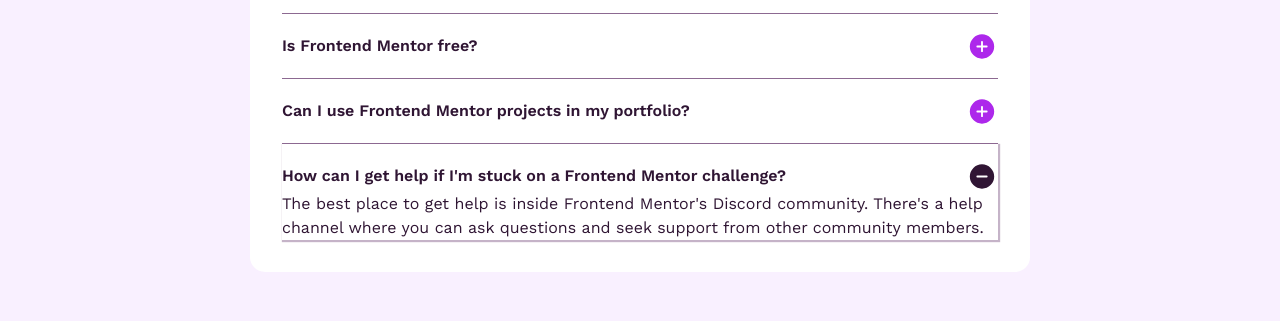
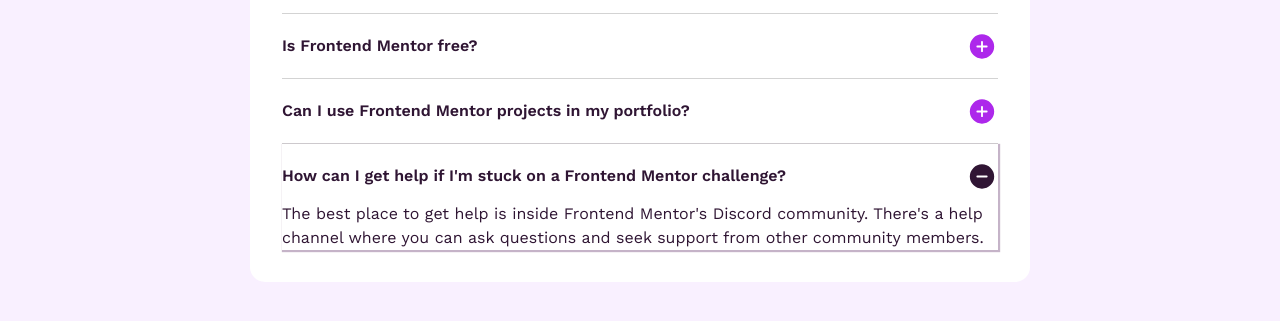
Before and after one commit to Jan-Dev0/10-FAQ-accordion, a plain HTML site: page index.html in a window 1280 px wide. Both pictures are taken after a click on the element 639 px from the left and 505 px from the top of the page. Shown: the part 313-634 px from the top of the page. Drawn offline with nearby package versions, Linux system fonts and the light colour scheme.

Commit message:
finalize css styles

```diff
--- a/styles.css
+++ b/styles.css
@@ -93,7 +93,7 @@ body {
 }
 
 .accordion__item {
-  border-bottom: 1px solid var(--grayish-purple);
+  border-bottom: 1px solid lightgray;
   padding: 1.6rem 0;
 }
  .accordion__item:last-of-type {
@@ -123,6 +123,7 @@ body {
   margin-left: auto;
 }
 .accordion__panel {
+  padding-top: 1rem;
   display: none;
 }
 
```
